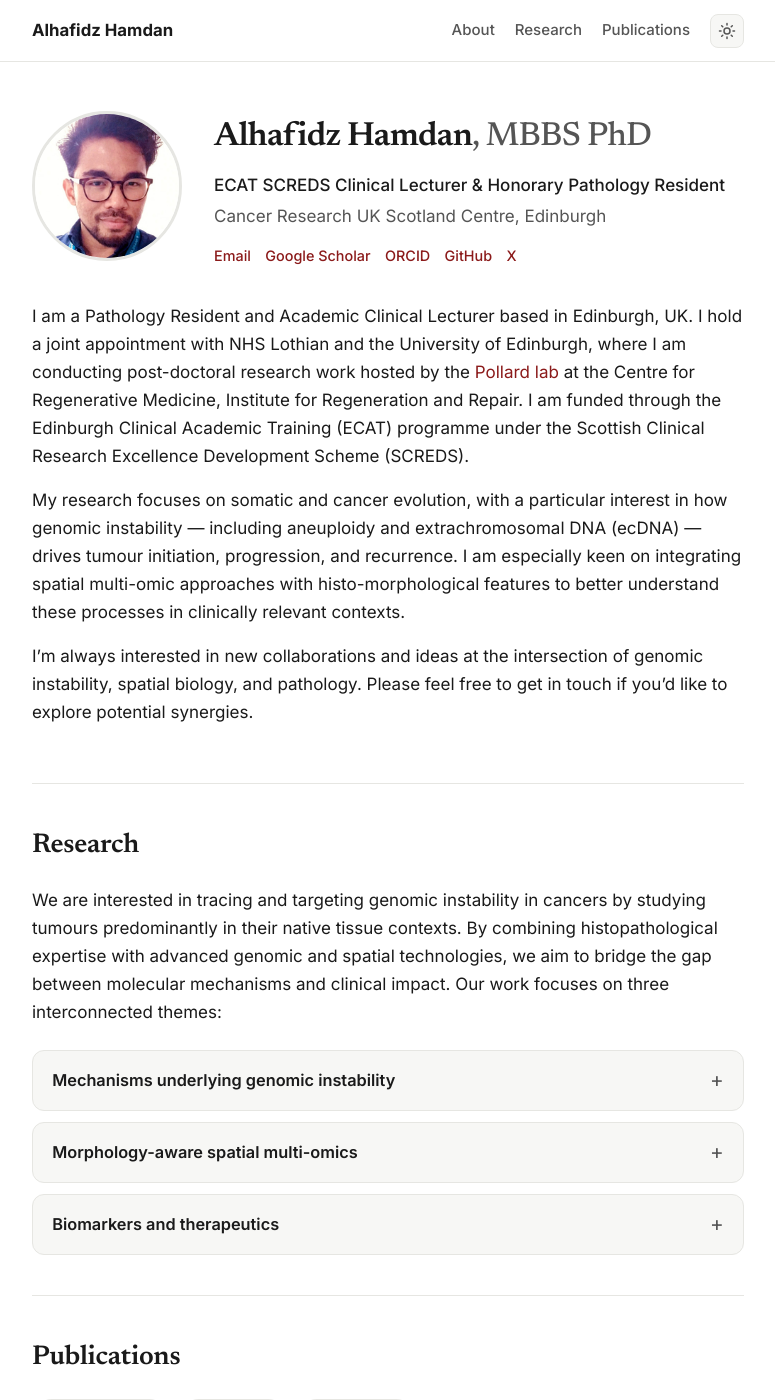
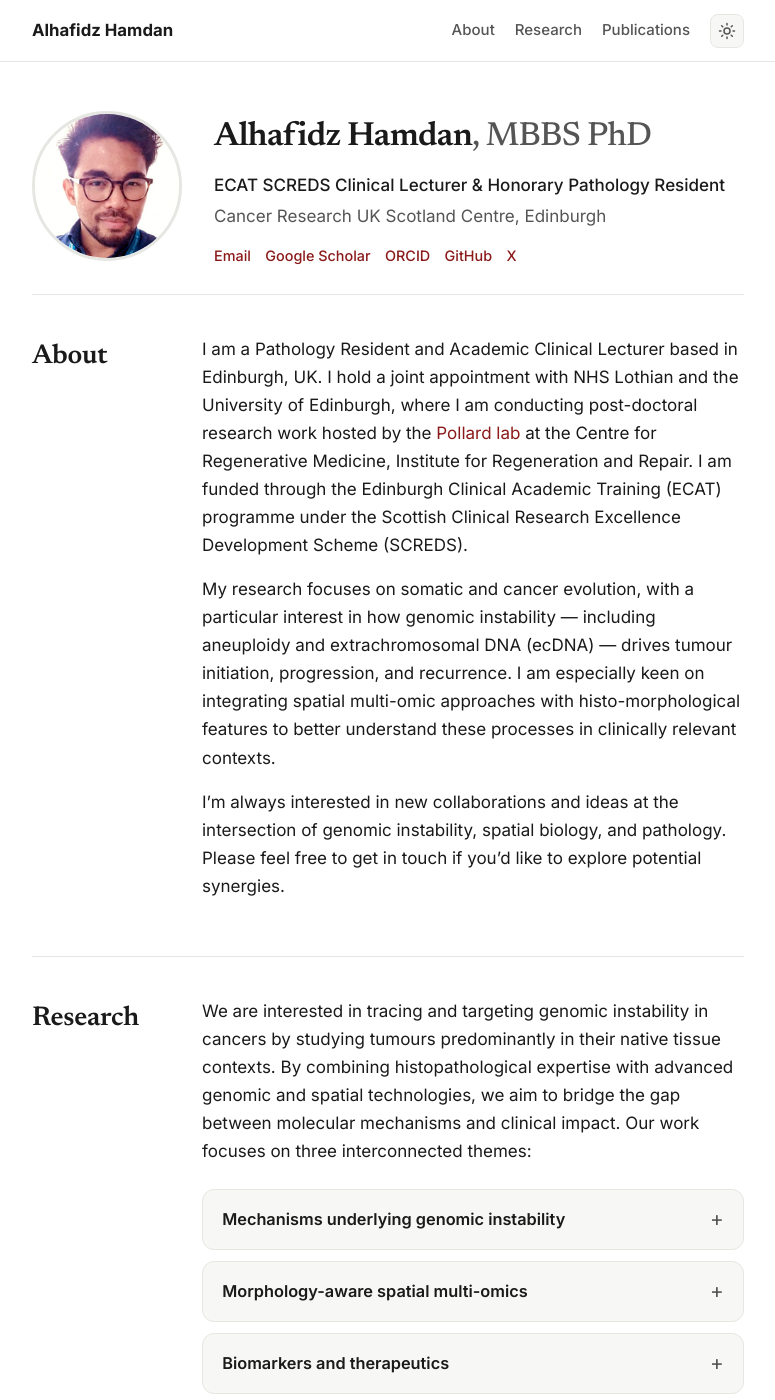
Before and after one commit to alhafidzhamdan/alhafidzhamdan.github.io, a Jekyll site: the page built from index.html, in a window 1280 px wide and 1400 px high. Shown: the whole window, without its empty margins (252-1027 px from the left). Built offline with Jekyll 4.4.1, drawn with Linux system fonts in a browser that asks for light colours.

Commit message:
Two-column layout: section heading left, About bio and Research content right

```diff
--- a/assets/css/style.css
+++ b/assets/css/style.css
@@ -119,6 +119,20 @@ a:hover { color: var(--accent-soft); text-decoration: underline; }
 }
 .section-lead { color: var(--text-soft); margin-top: -0.4rem; }
 
+/* Two-column sections: heading in a narrow left column, content on the right */
+.section-split {
+  display: grid;
+  grid-template-columns: 130px 1fr;
+  gap: 2.5rem;
+  align-items: start;
+}
+.section-split > .split-label { margin: 0; }
+.split-content > *:first-child { margin-top: 0; }
+@media (max-width: 640px) {
+  .section-split { display: block; }
+  .section-split > .split-label { margin-bottom: 1.1rem; }
+}
+
 /* Hero -------------------------------------------------------------------- */
 .hero {
   display: flex;
@@ -155,7 +169,6 @@ a:hover { color: var(--accent-soft); text-decoration: underline; }
 }
 .social a:hover { border-bottom-color: var(--accent); text-decoration: none; }
 
-.bio { padding: 0.5rem 0 2.5rem; }
 .bio p { margin: 0 0 1rem; }
 
 /* Research themes (accordion) --------------------------------------------- */
--- a/index.html
+++ b/index.html
@@ -25,7 +25,9 @@ layout: default
   </div>
 </section>
 
-<section class="bio">
+<section class="section section-split bio">
+  <h2 class="split-label">About</h2>
+  <div class="split-content">
   <p>
     I am a Pathology Resident and Academic Clinical Lecturer based in Edinburgh, UK.
     I hold a joint appointment with NHS Lothian and the University of Edinburgh, where
@@ -47,11 +49,13 @@ layout: default
     instability, spatial biology, and pathology. Please feel free to get in touch if
     you’d like to explore potential synergies.
   </p>
+  </div>
 </section>
 
 <!-- ============================ RESEARCH ============================ -->
-<section id="research" class="section">
-  <h2>Research</h2>
+<section id="research" class="section section-split">
+  <h2 class="split-label">Research</h2>
+  <div class="split-content">
   <p>
     We are interested in tracing and targeting genomic instability in cancers by
     studying tumours predominantly in their native tissue contexts. By combining
@@ -101,6 +105,7 @@ layout: default
         improving early detection, risk stratification, and precision treatment strategies.
       </p>
     </details>
+  </div>
   </div>
 </section>
 
```
